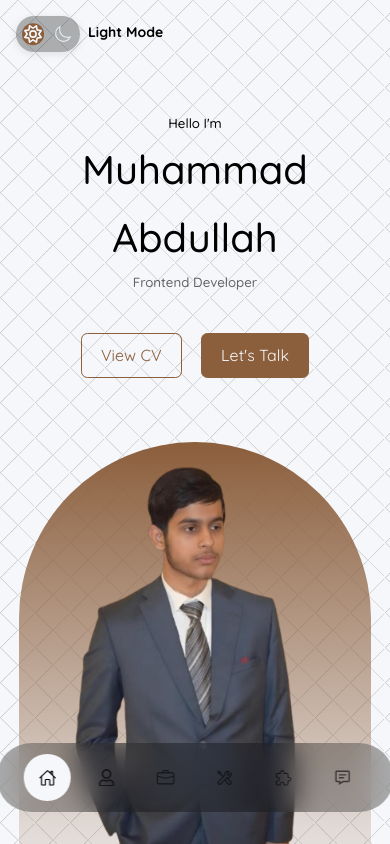
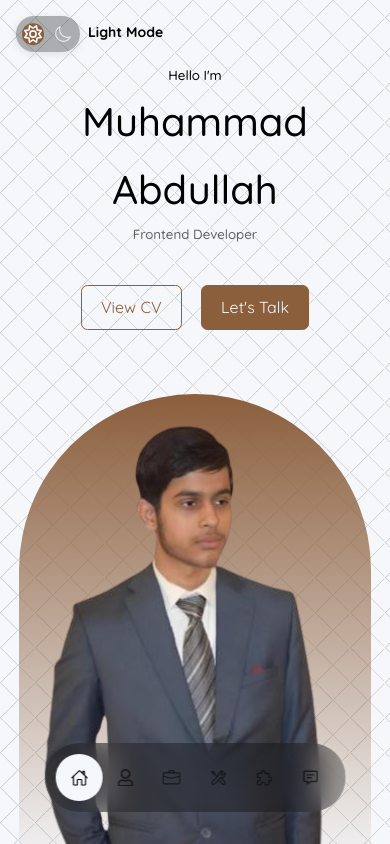
Before and after one commit to Abdullah-Logic/react-portfolio, a React (Create React App) app: page / in a window 390 px wide. Shown: the top 844 px of the page. Built offline with nearby package versions, Linux system fonts and the light colour scheme.

Commit message:
FIX: Responsiveness issue
* :wrench: FIX: Responsiveness issue

* :wrench: FIX: Responsiveness issue

* fix/responsiveness-issue

* ✨ IMPROVE: Switch from RGB to RGBA

---------

Co-authored-by: Bilal Ahmad <bilalahmad.khan@hotmail.com>

```diff
--- a/src/components/contact/contact.module.css
+++ b/src/components/contact/contact.module.css
@@ -93,7 +93,7 @@ textarea {
 .errorMessage {
   background: red;
   border-radius: 5px;
-  box-shadow: 0 2px 5px rgb(0 0 0 / 10%);
+  box-shadow: 0 2px 5px rgba(0 0 0 / 10%);
   color: var(--color-white);
   font-size: 0.9rem;
   padding: 10px;
@@ -103,7 +103,7 @@ textarea {
 .successMessage {
   background: green;
   border-radius: 5px;
-  box-shadow: 0 2px 5px rgb(0 0 0 / 10%);
+  box-shadow: 0 2px 5px rgba(0 0 0 / 10%);
   color: var(--color-white);
   font-size: 0.9rem;
   padding: 10px;
--- a/src/components/header/header.module.css
+++ b/src/components/header/header.module.css
@@ -1,7 +1,7 @@
 header {
   height: 100vh;
   overflow: hidden;
-  padding-top: 7rem;
+  padding-top: 4rem;
 }
 
 .headerContainer {
@@ -97,8 +97,7 @@ header {
   height: 30rem;
   left: calc(50% - 11rem);
   margin-top: 4rem;
-  overflow: hidden;
-  padding: 0 1.5rem 1rem;
+  padding: 0rem 1.5rem 1.5rem;
   position: absolute;
   width: 22rem;
 }
@@ -143,7 +142,7 @@ header {
 
 @media screen and (width <= 1024px) {
   header {
-    height: 68vh;
+    height: 700px;
   }
 }
 
@@ -151,7 +150,7 @@ header {
 
 @media screen and (width <= 600px) {
   header {
-    height: 100vh;
+    height: 900px;
   }
 
   .headerSocials,
--- a/src/components/nav/nav.module.css
+++ b/src/components/nav/nav.module.css
@@ -1,9 +1,8 @@
 nav {
   backdrop-filter: blur(15px);
-    background: rgb(0 0 0 / 30%);
+  background: rgba(0, 0, 0, 0.3);
   border-radius: 3rem;
   bottom: 2rem;
-    display: block;
   display: flex;
   gap: 0.8rem;
   left: 50%;
@@ -24,7 +23,7 @@ nav a {
 }
 
 nav a:hover {
-    background: rgb(0 0 0 / 20%);
+  background: rgba(0, 0, 0, 0.2);
 }
 
 nav a.active {
@@ -60,3 +59,12 @@ nav a.active {
   opacity: 1;
   visibility: visible;
 }
+
+/* =========== MEDIA QURIES (Small devices) ========== */
+
+@media screen and (width <= 600px) {
+  nav {
+    gap: 0;
+    padding: 0.7rem;
+  }
+}
--- a/src/components/portfolio/Portfolio.jsx
+++ b/src/components/portfolio/Portfolio.jsx
@@ -86,6 +86,13 @@ const Portfolio = () => {
                 </a>
               )}
             </div>
+            <div>
+              <p className={`${styles.indication} text-light`}>
+                <span className={styles.indicationArrows}>{"<<<"}</span>
+                Swipe to navigate
+                <span className={styles.indicationArrows}>{">>>"}</span>
+              </p>
+            </div>
           </SwiperSlide>
         ))}
       </Swiper>
--- a/src/components/portfolio/portfolio.module.css
+++ b/src/components/portfolio/portfolio.module.css
@@ -4,7 +4,7 @@
 
 .portfolioContainer {
   align-items: stretch;
-    display: grid !important;
+  display: grid !important; /* Needed to override Swiper's default display:block */
   gap: 1.2rem;
   grid-template-columns: repeat(auto-fit, minmax(402px, 1fr));
   padding-bottom: 4rem;
@@ -16,7 +16,7 @@
   background: var(--color-bg-variant);
   border: 1px solid transparent;
   border-radius: 2rem;
-    display: flex !important;
+  display: flex !important; /* Needed to override Swiper's default style */
   flex-direction: column;
   flex-grow: 1;
   height: 100%;
@@ -68,7 +68,7 @@
   border: none;
   bottom: 20rem;
   color: var(--color-primary);
-    font-size: 40px;
+  font-size: 2.5rem;
   left: 50%;
   position: absolute;
   transform: translate(-100%);
@@ -89,7 +89,7 @@
 }
 
 .disabled,
-.disabled:hover {
+.indication {
   display: none;
 }
 
@@ -161,22 +161,37 @@
 
 @media screen and (width <= 1024px) {
   .swiperbutton {
-        background: transparent;
-        border: none;
-        bottom: -2rem;
-        color: var(--color-primary);
-        font-size: 40px;
+    z-index: 2;
     left: 50%;
     position: absolute;
-        transform: translate(-100%);
+    overflow-x: hidden;
+  }
+
+  .round {
+    height: 5px;
+    width: 5px;
   }
 
   .buttonNext {
-        left: calc(50% + 100px);
+    left: calc(88% + 100px);
   }
 
   .buttonPrev {
-        left: calc(50% - 100px);
-        transform: rotate(180deg);
+    left: calc(12% - 100px);
   }
 }
+
+/* =========== MEDIA QURIES (Small devices) ========== */
+
+@media screen and (width <= 767px) {
+  .swiperbutton {
+    display: none;
+  }
+
+  .indication {
+    display: flex;
+    justify-self: center;
+    text-decoration: underline;
+    font-weight: bold;
+  }
+}
--- a/src/index.css
+++ b/src/index.css
@@ -1,15 +1,25 @@
 @import url("https://fonts.googleapis.com/css2?family=Quicksand:wght@300..700&display=swap");
 
 * {
-  margin: 0;
-  padding: 0;
-  outline: 0;
   box-sizing: border-box;
   list-style: none;
+  margin: 0;
+  outline: 0;
+  padding: 0;
   text-decoration: none;
 }
 
 :root {
+  --color-bg: #2c3e50;
+  --color-bg-variant: #3d5c7c;
+  --color-primary: #f1d1a5;
+  --color-primary-variant: rgba(198 156 109 / 40%);
+  --color-white: #fff;
+  --color-light: rgba(255 255 255 / 60%);
+  --transition: all 400ms ease;
+  --container-width-lg: 75%;
+  --container-width-md: 86%;
+  --container-width-sm: 90%;
   --transition: all 400ms ease;
 
   --container-width-lg: 75%;
@@ -45,19 +55,18 @@ html {
 }
 
 body {
-  font-family: "Quicksand", sans-serif;
-  transition: var(--transition);
   background-color: var(--color-bg);
+  background-image: url("./assets/bg-texture.png");
   color: var(--color-white);
+  font-family: Quicksand, sans-serif;
   line-height: 1.7;
-  background-image: url(./assets/bg-texture.png);
 }
 
 /* ========= GENERAL STYLES ========== */
 
 .container {
+  margin: 0 auto;
   width: var(--container-width-lg);
-  margin: 0 auto;
 }
 
 h1,
@@ -77,14 +86,14 @@ section {
 }
 
 section > h5 {
+  color: var(--color-light);
   text-align: center;
-  color: var(--color-light);
 }
 
 section > h2 {
-  text-align: center;
   color: var(--color-primary);
   margin-bottom: 3rem;
+  text-align: center;
 }
 
 .text-light {
@@ -101,20 +110,20 @@ a:hover {
 }
 
 .btn {
+  border: 1px solid var(--color-primary);
+  border-radius: 0.4rem;
+  color: var(--color-primary);
+  cursor: pointer;
+  display: inline-block;
+  padding: 0.5rem 1.2rem;
+  transition: var(--transition);
   width: max-content;
-  display: inline-block;
-  color: var(--color-primary);
-  padding: 0.5rem 1.2rem;
-  border-radius: 0.4rem;
-  cursor: pointer;
-  border: 1px solid var(--color-primary);
-  transition: var(--transition);
 }
 
 .btn:hover {
   background: var(--color-white);
+  border-color: transparent;
   color: var(--color-bg);
-  border-color: transparent;
 }
 
 .btn-primary {
@@ -124,13 +133,13 @@ a:hover {
 
 img {
   display: block;
+  object-fit: cover;
   width: 100%;
-  object-fit: cover;
 }
 
 /* =========== MEDIA QURIES (Medium devices) ========== */
 
-@media screen and (max-width: 1024px) {
+@media screen and (width <= 1024px) {
   .container {
     width: var(--container-width-md);
   }
@@ -142,7 +151,7 @@ img {
 
 /* =========== MEDIA QURIES (Small devices) ========== */
 
-@media screen and (max-width: 1024px) {
+@media screen and (width <= 600px) {
   .container {
     width: var(--container-width-sm);
   }
```
Also changed, not shown: src/assets/me.png. Lines whose indentation alone changed are shown as unchanged.
